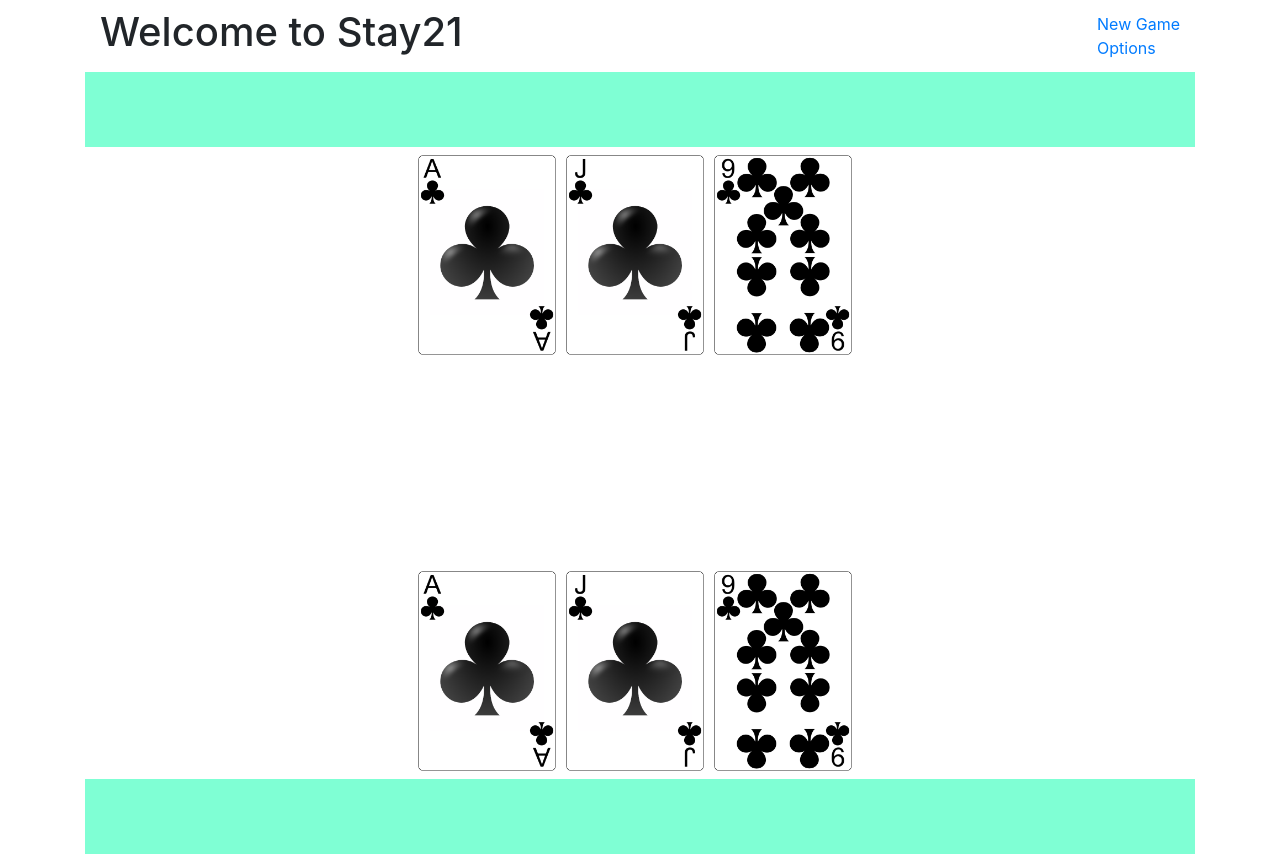
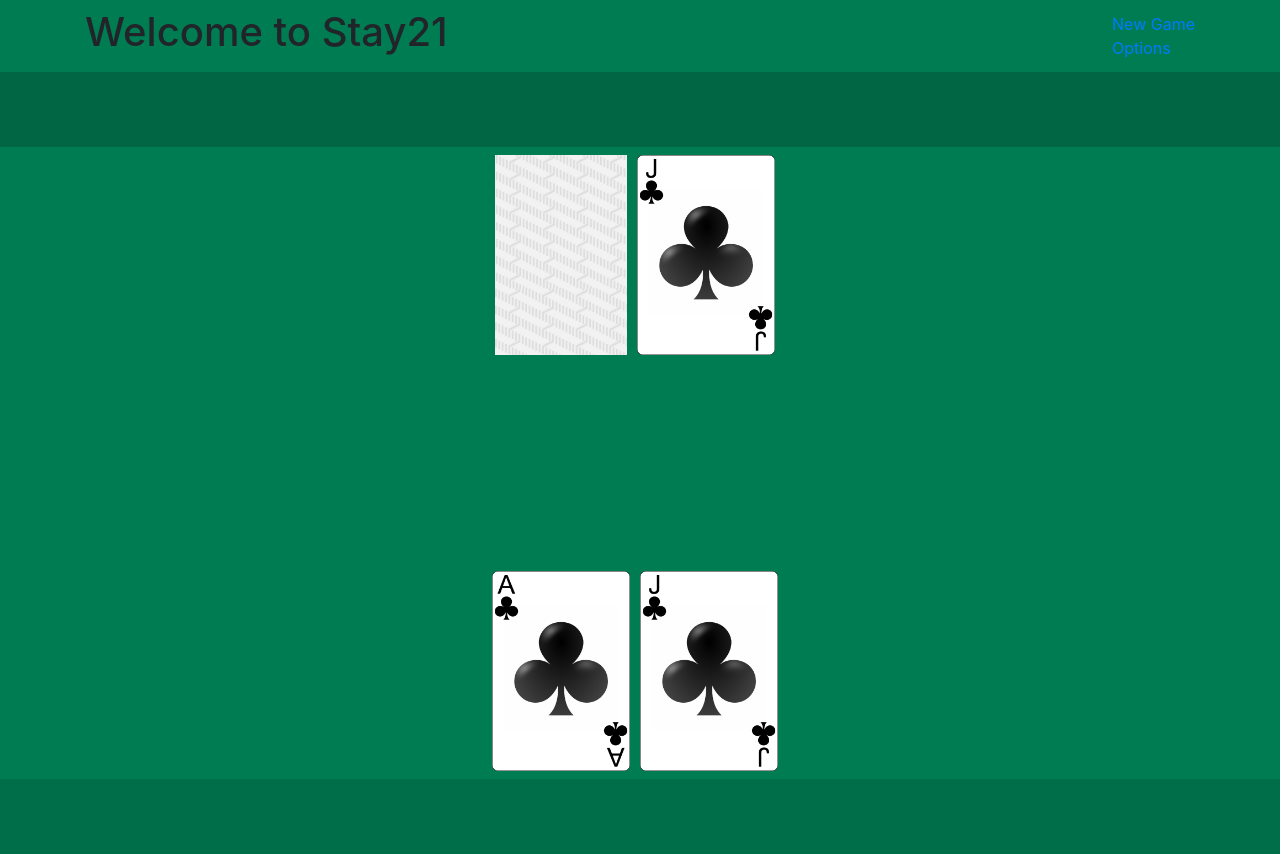
Before and after one commit to r-lutrick/Black-Jack, a Flask app: page / in a window 1280 px wide. Run offline with Flask 2, Linux system fonts and the light colour scheme.

Commit message:
Updated methods and styles

```diff
--- a/flask_app/templates/blackjack.html
+++ b/flask_app/templates/blackjack.html
@@ -10,7 +10,7 @@
         integrity="sha384-ggOyR0iXCbMQv3Xipma34MD+dH/1fQ784/j6cY/iJTQUOhcWr7x9JvoRxT2MZw1T" crossorigin="anonymous">
 </head>
 
-<body>
+<body style="background-color: rgb(0, 124, 83);>
     <div class="container h-100">
         <div class="container d-flex align-items-center justify-content-between my-2">
             <h1>Welcome to Stay21</h1>
@@ -19,17 +19,13 @@
                 <a href="#">Options</a>
             </div>
         </div>
-        <div class="top" style="background-color: aquamarine; height: 75px;">
-
+        <div class="top" style="background-color: rgb(0, 102, 68); height: 75px;">
         </div>
         <div>
-
             <div class="d-flex align-items-start justify-content-center my-2" id="dealer_side">
-                <img src="{{ url_for('static', filename='card_imgs/ace_of_clubs.png') }}" alt="ace_of_clubs"
+                <img src="{{ url_for('static', filename='card_imgs/back.png') }}" alt="ace_of_clubs"
                     style="height: 200px; margin-right: 10px;">
                 <img src="{{ url_for('static', filename='card_imgs/jack_of_clubs.png') }}" alt="ace_of_clubs"
-                    style="height: 200px; margin-right: 10px;">
-                <img src="{{ url_for('static', filename='card_imgs/9_of_clubs.png') }}" alt="ace_of_clubs"
                     style="height: 200px; margin-right: 10px;">
             </div>
             <div style="height: 200px;"></div>
@@ -38,12 +34,9 @@
                     style="height: 200px; margin-right: 10px;">
                 <img src="{{ url_for('static', filename='card_imgs/jack_of_clubs.png') }}" alt="ace_of_clubs"
                     style="height: 200px; margin-right: 10px;">
-                <img src="{{ url_for('static', filename='card_imgs/9_of_clubs.png') }}" alt="ace_of_clubs"
-                    style="height: 200px; margin-right: 10px;">
             </div>
         </div>
-        <div class="bottom" style="background-color: aquamarine; height: 75px;">
-
+        <div class="bottom" style="background-color: rgb(1, 110, 74); height: 75px;">
         </div>
     </div>
 
```
Also changed, not shown: flask_app/static/card_imgs/back.png (added).
